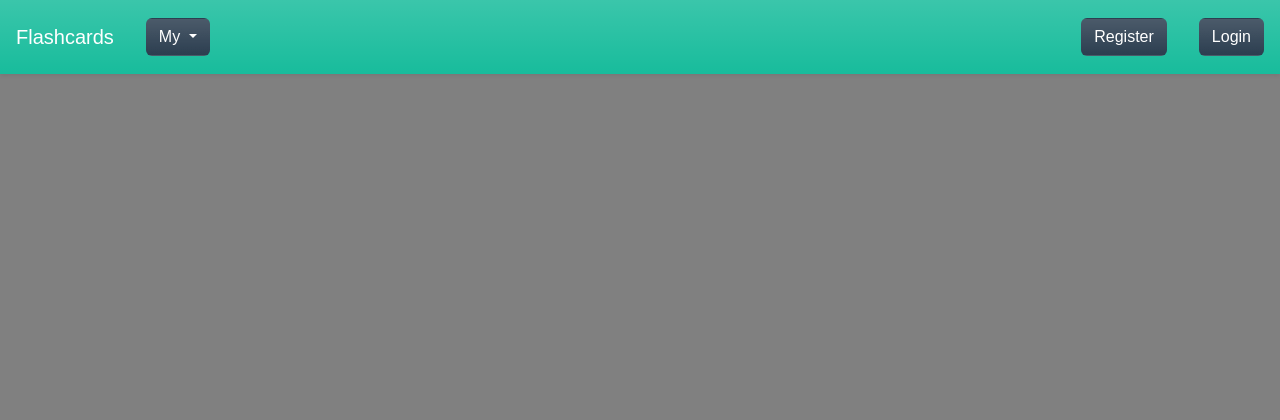
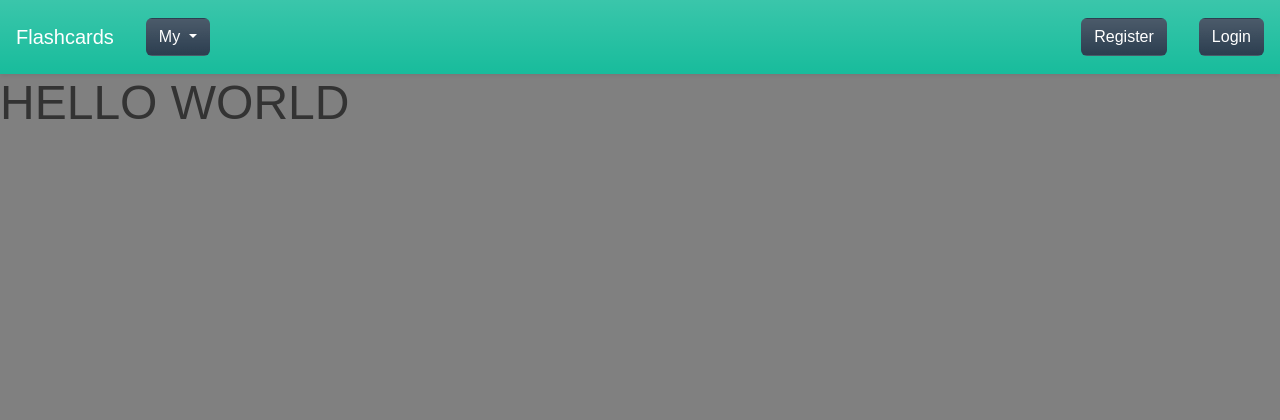
Before and after one commit to kamusial/PythonDevWawa_2324, a Django app: page / in a window 1280 px wide. Shown: the top 420 px of the page. Run offline with Django 4.2, Linux system fonts and the light colour scheme; some libraries are stand-ins or nearby versions.

Commit message:
dziedziczenie

```diff
--- a/gr2_django/flashcards_app/templates/hello.html
+++ b/gr2_django/flashcards_app/templates/hello.html
@@ -1,13 +1,6 @@
+{% extends "base.html" %}
 {% load static %}
-<!DOCTYPE html>
-<html lang="en">
-<head>
-    <meta charset="UTF-8">
-    <meta name="viewport" content="width=device-width, initial-scale=1.0">
-    <title>Hello World</title>
-</head>
-<body>
-    <h1>Hello, World!</h1>
-    <img src="{% static 'klopsy.jpg' %}">
-</body>
-</html>
+
+{% block content %}
+    <h1>HELLO WORLD</h1>
+{% endblock %}
--- a/gr2_django/flashcards_app/views.py
+++ b/gr2_django/flashcards_app/views.py
@@ -2,4 +2,4 @@ from django.shortcuts import render
 
 
 def hello_view(request):
-    return render(request, "base.html")
+    return render(request, "hello.html")
```
